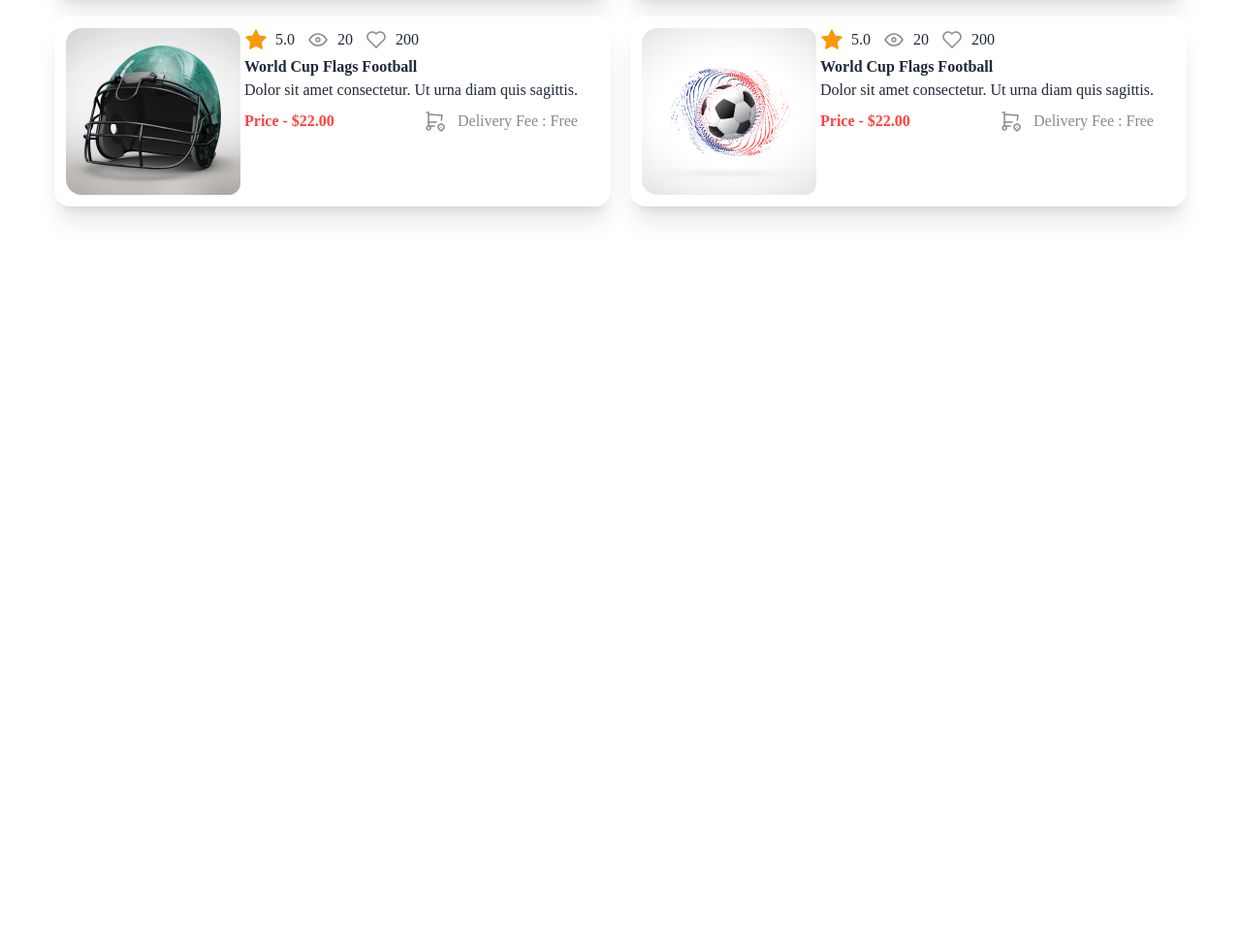
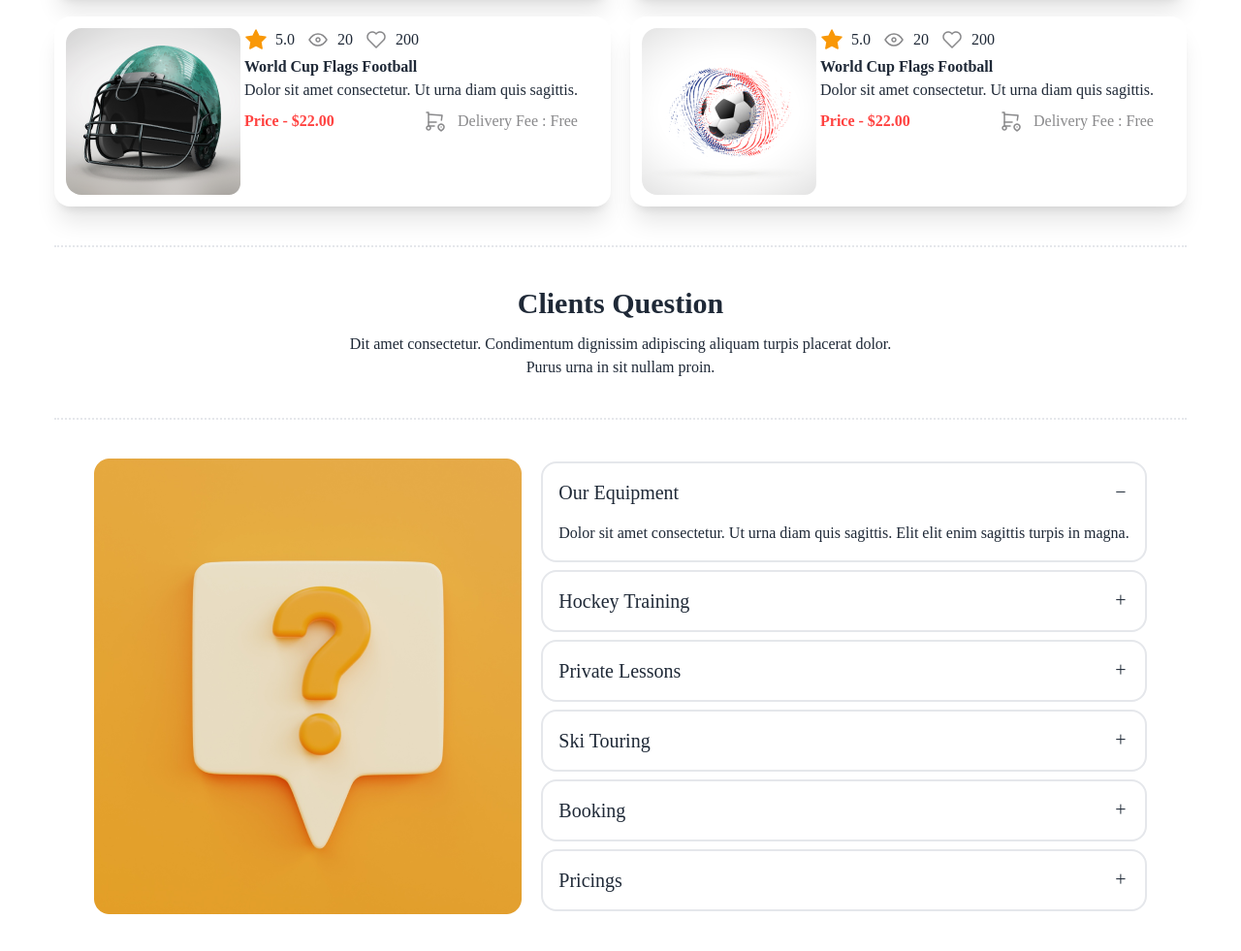
Before and after one commit to shorot-chicham/responsive-hockeys-with-daisyui, a plain HTML site: page index.html in a window 1280 px wide. Shown: the part 2794-3775 px from the top of the page at 97% size. Before the commit the page ends 3047 px from the top, so only its background shows below. Drawn offline with nearby package versions, Linux system fonts and the light colour scheme.

Commit message:
added clients question container in the page

```diff
--- a/index.html
+++ b/index.html
@@ -1104,6 +1104,75 @@
                 </div>
             </div>
         </div>
+        <!-- Clients Question section start  -->
+        <div>
+            <div class="border-dotted border-l-0 border-r-0 border-2 text-center lg:py-10 py-4">
+                <h1 class="text-3xl font-extrabold mb-3">Clients Question</h1>
+                <p class="lg:w-1/2 mx-auto">Dit amet consectetur. Condimentum dignissim adipiscing aliquam turpis
+                    placerat dolor. Purus urna in
+                    sit nullam proin. </p>
+            </div>
+            <div class="flex flex-col lg:flex-row justify-center items-center gap-5 lg:my-10 my-5">
+                <img src="Images/11.png" alt="">
+                <!-- Accordion  -->
+                <div>
+                    <div class="collapse collapse-plus border-2 mb-2">
+                        <input type="radio" name="my-accordion-3" checked="checked" />
+                        <div class="collapse-title text-xl font-medium">
+                            Our Equipment
+                        </div>
+                        <div class="collapse-content">
+                          <p>Dolor sit amet consectetur. Ut urna diam quis sagittis. Elit elit enim sagittis turpis in magna.</p>
+                        </div>
+                      </div>
+                      <div class="collapse collapse-plus border-2 mb-2">
+                        <input type="radio" name="my-accordion-3" />
+                        <div class="collapse-title text-xl font-medium">
+                            Hockey Training
+                        </div>
+                        <div class="collapse-content">
+                          <p>Dolor sit amet consectetur. Ut urna diam quis sagittis. Elit elit enim sagittis turpis in magna.</p>
+                        </div>
+                      </div>
+                      <div class="collapse collapse-plus border-2 mb-2">
+                        <input type="radio" name="my-accordion-3" />
+                        <div class="collapse-title text-xl font-medium">
+                            Private Lessons
+                        </div>
+                        <div class="collapse-content">
+                          <p>Dolor sit amet consectetur. Ut urna diam quis sagittis. Elit elit enim sagittis turpis in magna.</p>
+                        </div>
+                      </div>
+                      <div class="collapse collapse-plus border-2 mb-2">
+                        <input type="radio" name="my-accordion-3" />
+                        <div class="collapse-title text-xl font-medium">
+                            Ski Touring
+                        </div>
+                        <div class="collapse-content">
+                          <p>Dolor sit amet consectetur. Ut urna diam quis sagittis. Elit elit enim sagittis turpis in magna.</p>
+                        </div>
+                      </div>
+                      <div class="collapse collapse-plus border-2 mb-2">
+                        <input type="radio" name="my-accordion-3" />
+                        <div class="collapse-title text-xl font-medium">
+                            Booking
+                        </div>
+                        <div class="collapse-content">
+                          <p>Dolor sit amet consectetur. Ut urna diam quis sagittis. Elit elit enim sagittis turpis in magna.</p>
+                        </div>
+                      </div>
+                      <div class="collapse collapse-plus border-2">
+                        <input type="radio" name="my-accordion-3" />
+                        <div class="collapse-title text-xl font-medium">
+                            Pricings
+                        </div>
+                        <div class="collapse-content">
+                          <p>Dolor sit amet consectetur. Ut urna diam quis sagittis. Elit elit enim sagittis turpis in magna.</p>
+                        </div>
+                      </div>
+                </div>
+            </div>
+        </div>
     </main>
     <footer>
 
```
